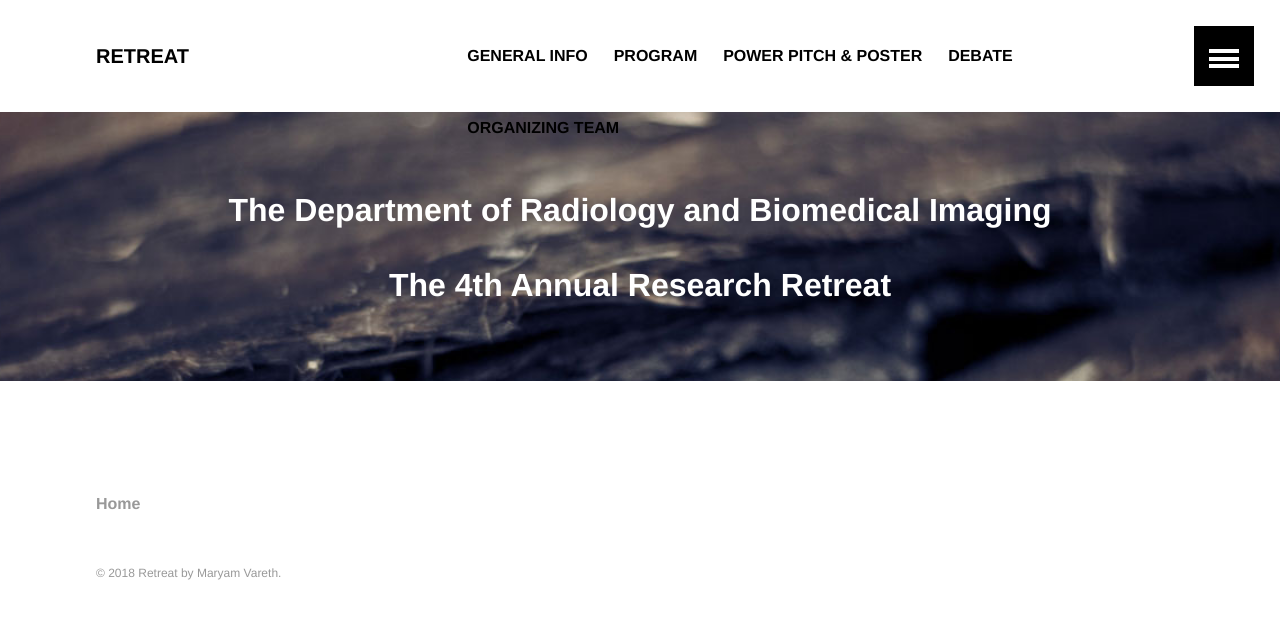
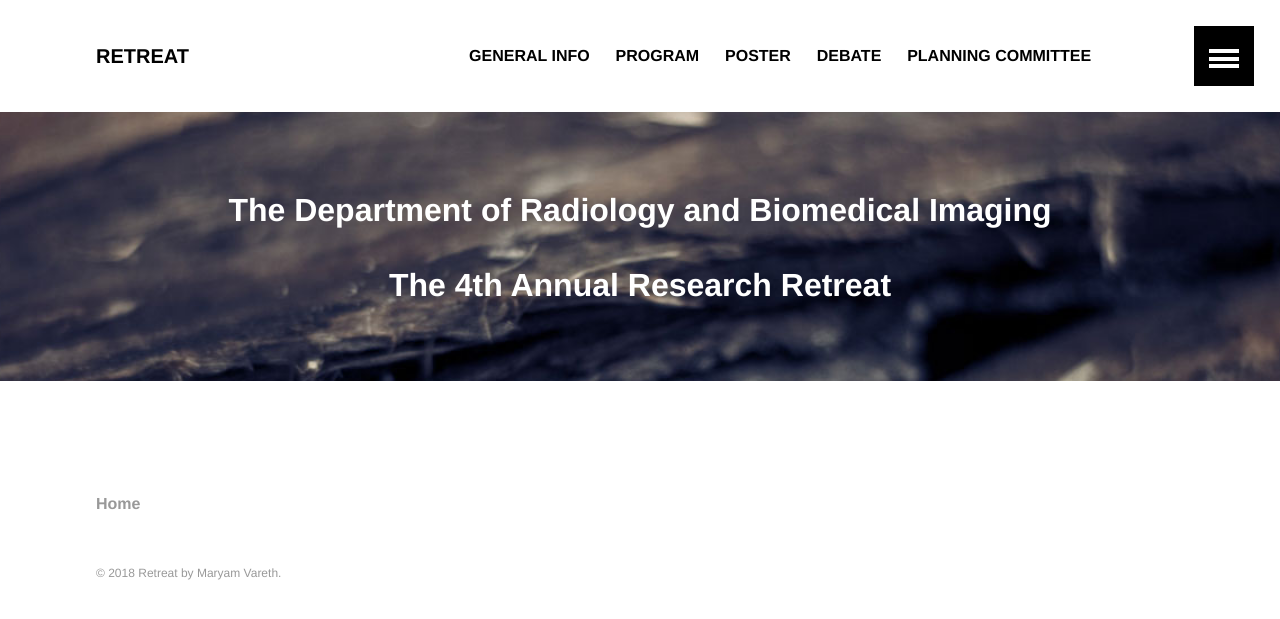
Before and after one commit to UCSFrad/UCSFrad.github.io, a Jekyll site: the page built from index.md, in a window 1280 px wide. Shown: the top 619 px of the page. Built offline with Jekyll 4.4.1, drawn with Linux system fonts in a browser that asks for light colours.

Commit message:
shorten the navigation title

```diff
--- a/_data/navigation.yml
+++ b/_data/navigation.yml
@@ -2,7 +2,7 @@
 
 - title: "General Info"
   url: /GeneralInfo/
-  excerpt: Information about this year's Research Retreat
+  excerpt:
   image:
 
 - title: "Program"
@@ -10,7 +10,7 @@
   excerpt:
   image:
 
-- title: "Power Pitch & Poster"
+- title: "Poster"
   url: /posters/
   excerpt:
   image:
@@ -20,7 +20,7 @@
   excerpt:
   image:
 
-- title: "Organizing Team"
+- title: "Planning Committee"
   url: /team/
-  excerpt: Meet the ImageXD 2018 Organizing Team
+  excerpt:
   image:
```
Also changed, not shown: 8 other files.
